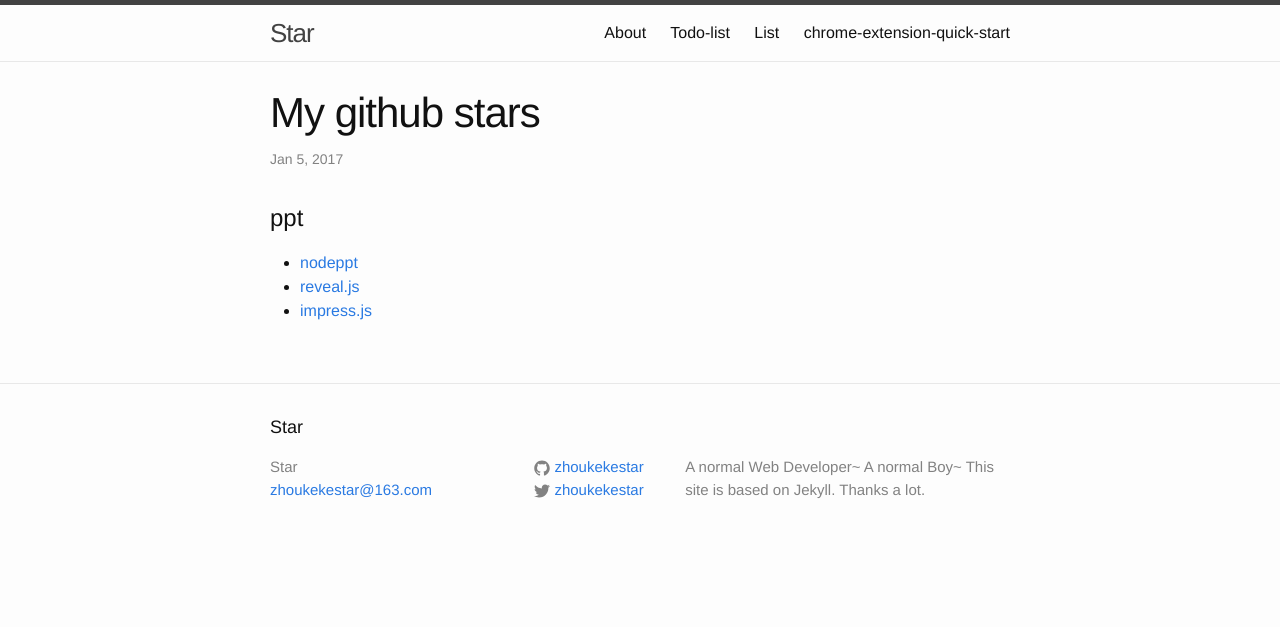
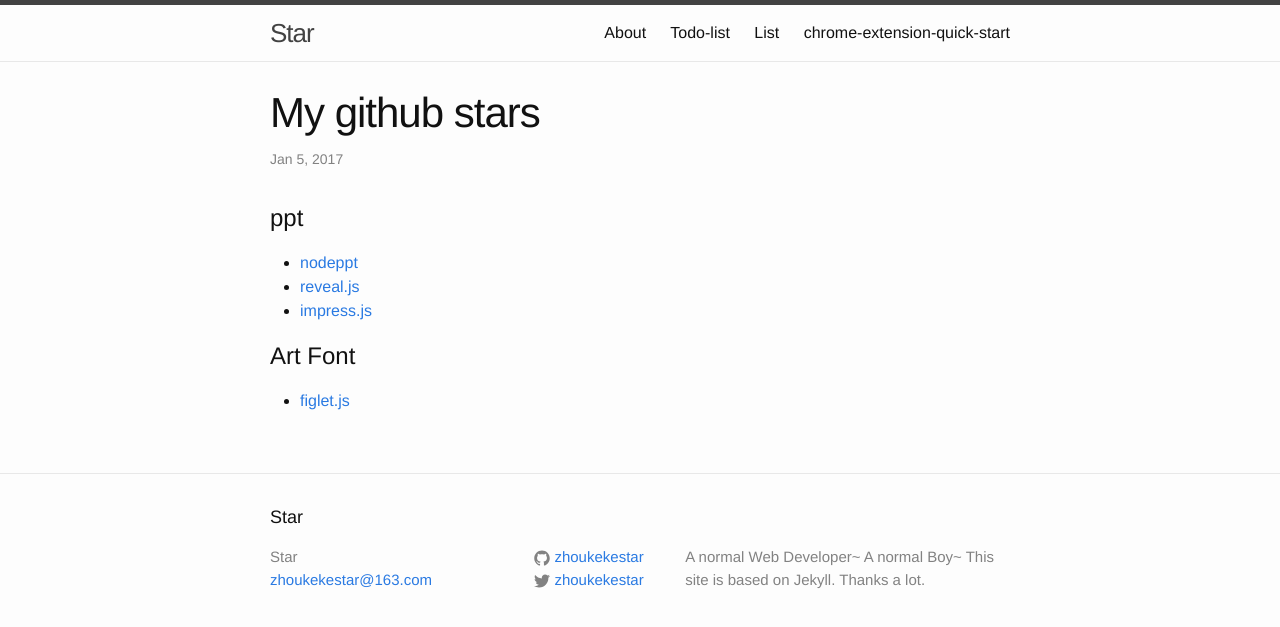
Before and after one commit to zhoukekestar/notes, a Jekyll site: the page built from _posts/2017-01-05-my-stars.md, in a window 1280 px wide. Shown: the top 627 px of the page. Built offline with Jekyll 4.4.1, drawn with Linux system fonts in a browser that asks for light colours.

Commit message:
Added： figlet

```diff
--- a/_posts/2017-01-05-my-stars.md
+++ b/_posts/2017-01-05-my-stars.md
@@ -9,3 +9,6 @@ categories: github stars
 * [nodeppt](https://github.com/ksky521/nodePPT)
 * [reveal.js](https://github.com/hakimel/reveal.js)
 * [impress.js](https://github.com/impress/impress.js)
+
+# Art Font
+* [figlet.js](https://github.com/patorjk/figlet.js)
```
